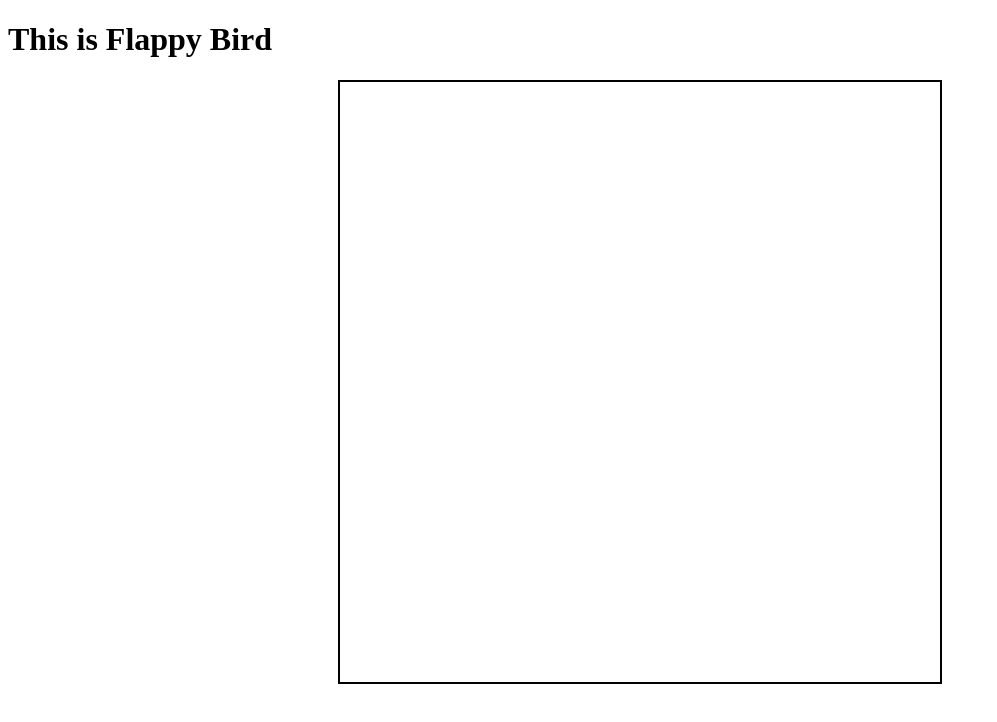
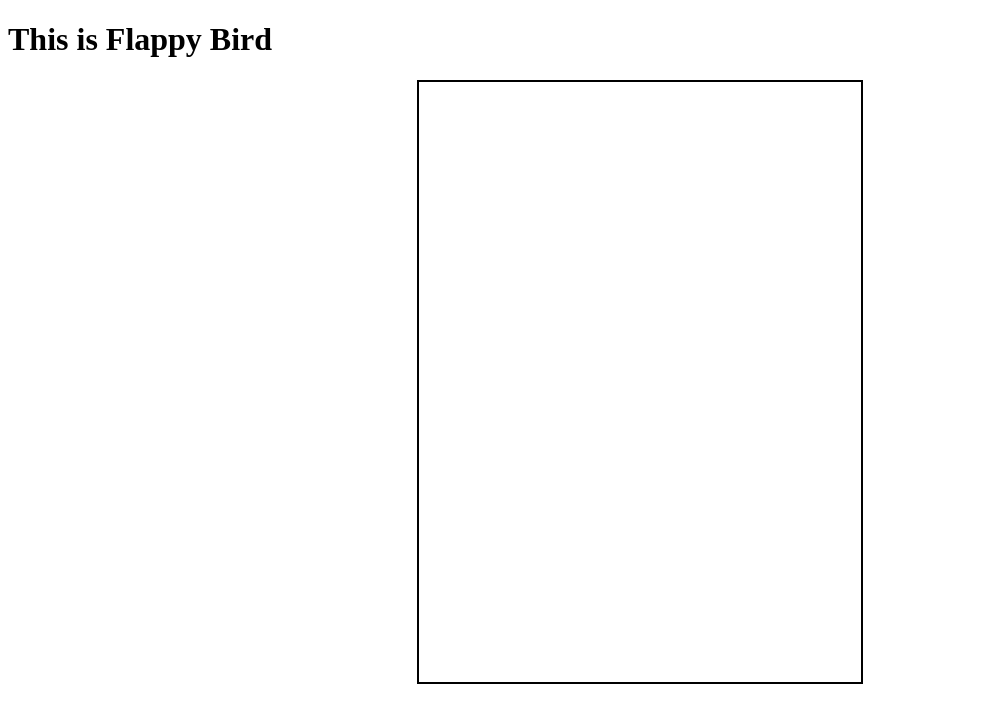
Before and after one commit to lokesh234/wirehackathon, a plain HTML site: page index.html in a window 1280 px wide. Shown: the whole page, without its empty margins (0-997 px from the left). Drawn offline with Linux system fonts and the light colour scheme.

Commit message:
Added content in CSS File

```diff
--- a/style.css
+++ b/style.css
@@ -1,6 +1,6 @@
 #canvas{
-    width: 600px;
-    height: 600px;
+    width: 35%;
+    height: 75vh;
     border: 2px solid #000000;
     display: block;
     margin: 0 auto;
```
